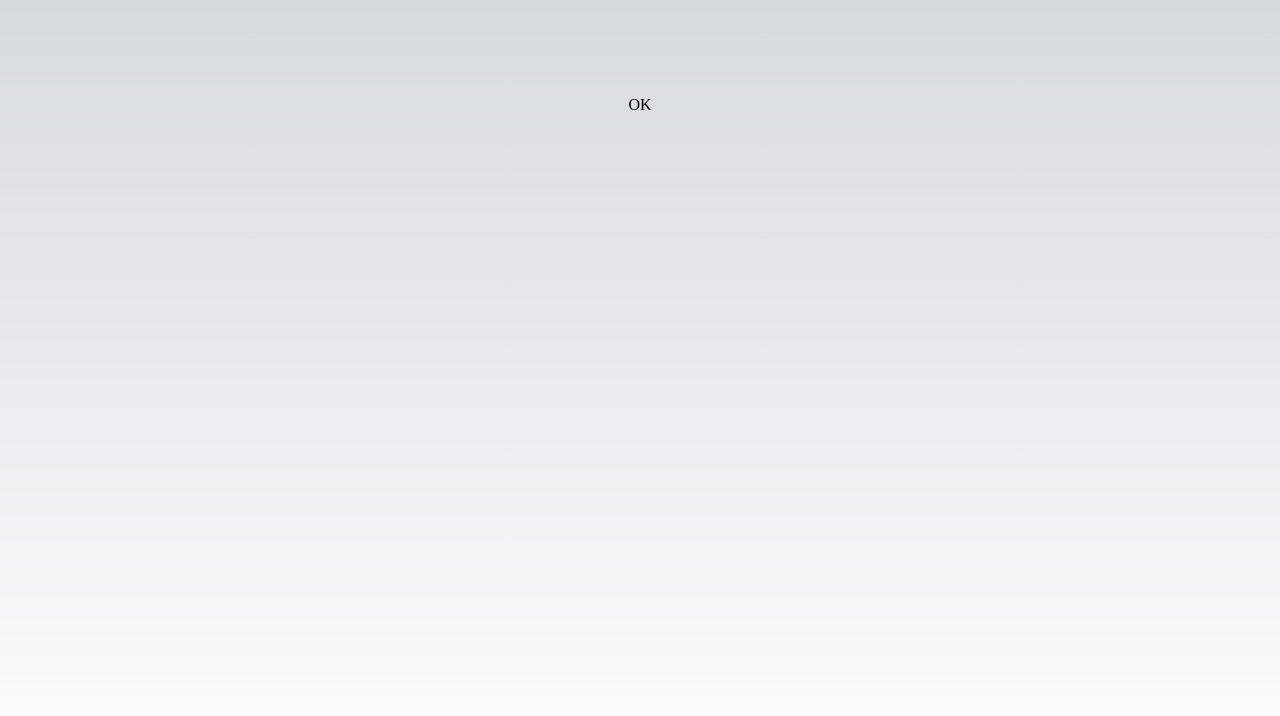
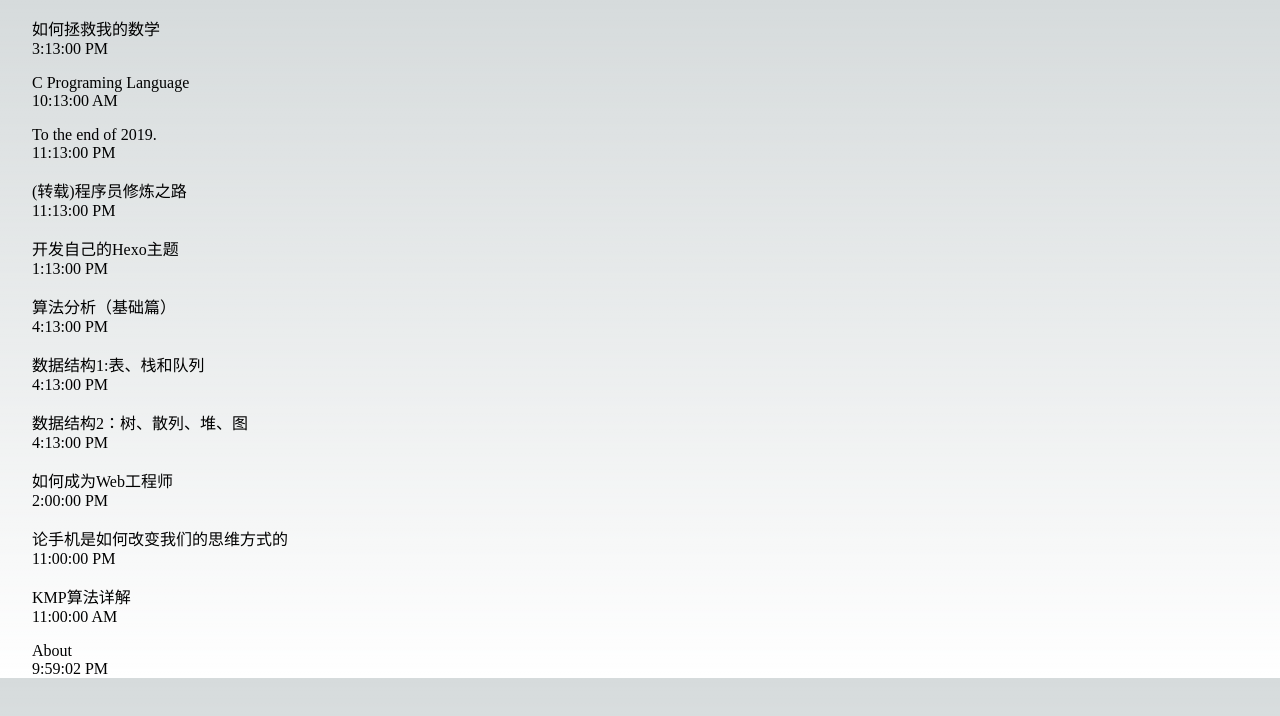
Before and after one commit to MakinoharaShoko/makinoharashoko.github.io, a Next.js app: page / in a window 1280 px wide. Shown: the top 716 px of the page. Built offline with nearby package versions, Linux system fonts and the light colour scheme.

Commit message:
更新首页

```diff
--- a/src/pages/index.tsx
+++ b/src/pages/index.tsx
@@ -1,17 +1,62 @@
 import Head from 'next/head'
-import styles from '@/styles/Home.module.css'
+import {getAllPosts} from "@/pages/api/getPostsList";
+import {getPostDetail} from "@/pages/api/getPost/[name]";
+import {useMarkdown} from "@/hooks/useMarkdown";
+import Link from "next/link";
 
-export default function Home() {
+
+export async function getStaticProps() {
+  const pages = await getAllPosts();
+  const posts = pages.filter(page => page.extName.toLowerCase() === '.md' || page.extName.toLowerCase() === '.markdown')
+    .map(async page => {
+      const post = await getPostDetail(page.name);
+      const postDetail = useMarkdown(post);
+      const attr: any = postDetail.attributes;
+      return {
+        url: `/posts/${page.name}`,
+        title: attr.title ?? '未命名',
+        createTime: attr.date.toLocaleTimeString()
+      }
+    })
+
+  const postsList = await Promise.all(posts);
+  return {
+    props: {
+      posts: postsList
+    }
+  }
+}
+
+export default function Home({posts}: {
+  posts: {
+    url: string,
+    title: string,
+    createTime: string
+  }[]
+}) {
+
+  const postList = posts.map(e => {
+    return <div key={e.url} style={{margin: '1em 0 0 2em'}}>
+      <Link href={e.url}>{e.title}
+        <div>
+          {e.createTime}
+        </div>
+      </Link>
+    </div>
+  })
+
   return (
     <>
       <Head>
         <title>Create Next App</title>
-        <meta name="description" content="Generated by create next app" />
-        <meta name="viewport" content="width=device-width, initial-scale=1" />
-        <link rel="icon" href="/favicon.ico" />
+        <meta name="description" content="Generated by create next app"/>
+        <meta name="viewport" content="width=device-width, initial-scale=1"/>
+        <link rel="icon" href="/favicon.ico"/>
       </Head>
-      <main className={styles.main}>
-        OK
+      <main>
+        {
+          postList
+        }
       </main>
     </>
   )
```
